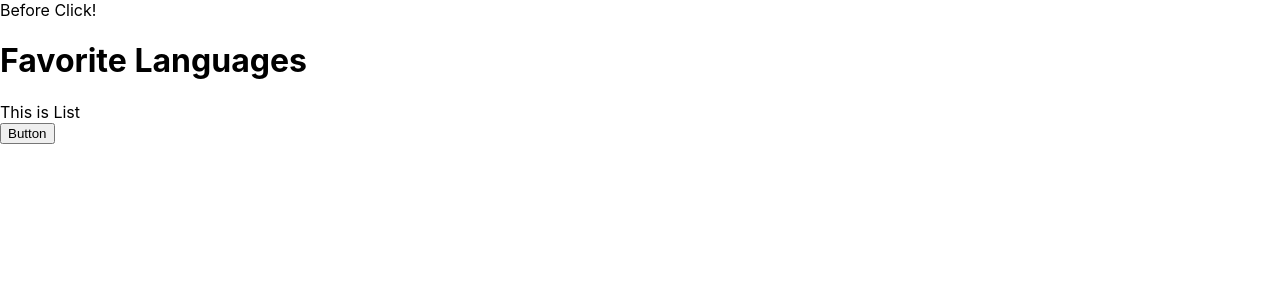
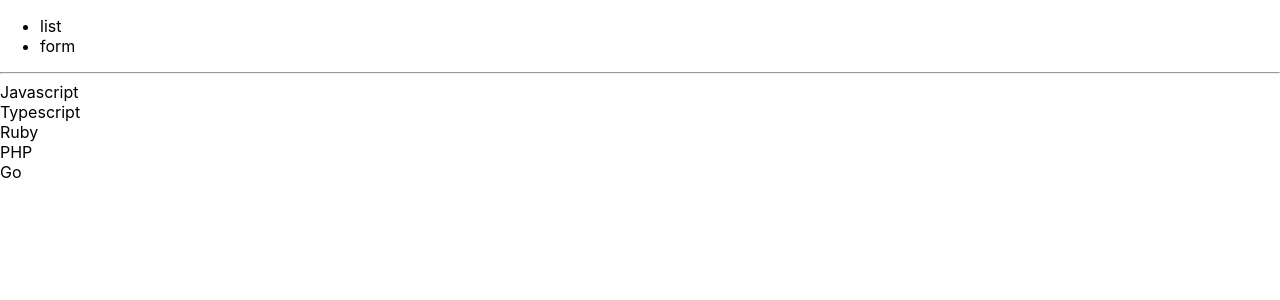
Before and after one commit to HayatoMoromasa/react-basic, a React (Create React App) app in the folder react-tutorial/: page / in a window 1280 px wide. Shown: the top 300 px of the page. Built offline with nearby package versions, Linux system fonts and the light colour scheme.

Commit message:
add ClassComponents if&loop

```diff
--- a/react-tutorial/src/App.js
+++ b/react-tutorial/src/App.js
@@ -1,26 +1,32 @@
-// ▼App.jsでstateを利用できるようにする
+// ▼ClassComponentsへif*loopを反映
 import React from 'react';
 import { List } from "./List";
+import { Form } from "./Form";// 1) 追加
 
 class App extends React.Component {
-  constructor(props) {// 1) 追加
+  constructor(props) {
     super(props);
-    this.state = { description: 'Before Click!' }
+    this.state = { tab: 'list' };// 2) 変更
   }
 
-  changeDescription() {// 2) 追加
-    this.setState({
-      description: 'After Click!!'
-    })
-  }
+  // 3) changeDescription削除
+
 
   render() {
-    const { description } = this.state; // 3) 追加
+    const { tab } = this.state; // 3) 変更
     return(
       <div>
-        { description } {/* 4) 追加 */}
-        <List title="Favorite Languages"/>
-        <button onClick={ this.changeDescription.bind(this) }>Button</button> {/* 5) 追加 */}
+      {/* 4) 追加 */}
+        <header>
+          <ul>
+            <li onClick={() => this.setState({ tab: 'list' })}>list</li>
+            <li onClick={() => this.setState({ tab: 'form' })}>form</li>
+          </ul>
+        </header>
+        <hr />
+        {
+          tab === 'list' ? <List/> : <Form/>
+        }
       </div>
     )
   }
--- /dev/null
+++ b/react-tutorial/src/Form.js
@@ -0,0 +1,10 @@
+// 7) 追加
+import React from 'react';
+
+export class Form extends React.Component {
+    render() {
+        return (
+            <div>This is Form</div>
+        )
+    }
+}
--- a/react-tutorial/src/List.js
+++ b/react-tutorial/src/List.js
@@ -1,14 +1,23 @@
-// ▼List.jsのClassComponents化
 import React from 'react';
 
+const Languages = [// 5) 追加
+    'Javascript',
+    'Typescript',
+    'Ruby',
+    'PHP',
+    'Go'
+];
+
 export class List extends React.Component {
+    // 6) 追加
     render() {
-        const { title } = this.props;
-
         return (
             <div>
-                <h1>{ title }</h1>
-                <div>This is List</div>
+                {
+                    Languages.map((lang, index) => {
+                        return <div key={ index }>{ lang }</div>
+                    })
+                }
             </div>
         )
     }
```
